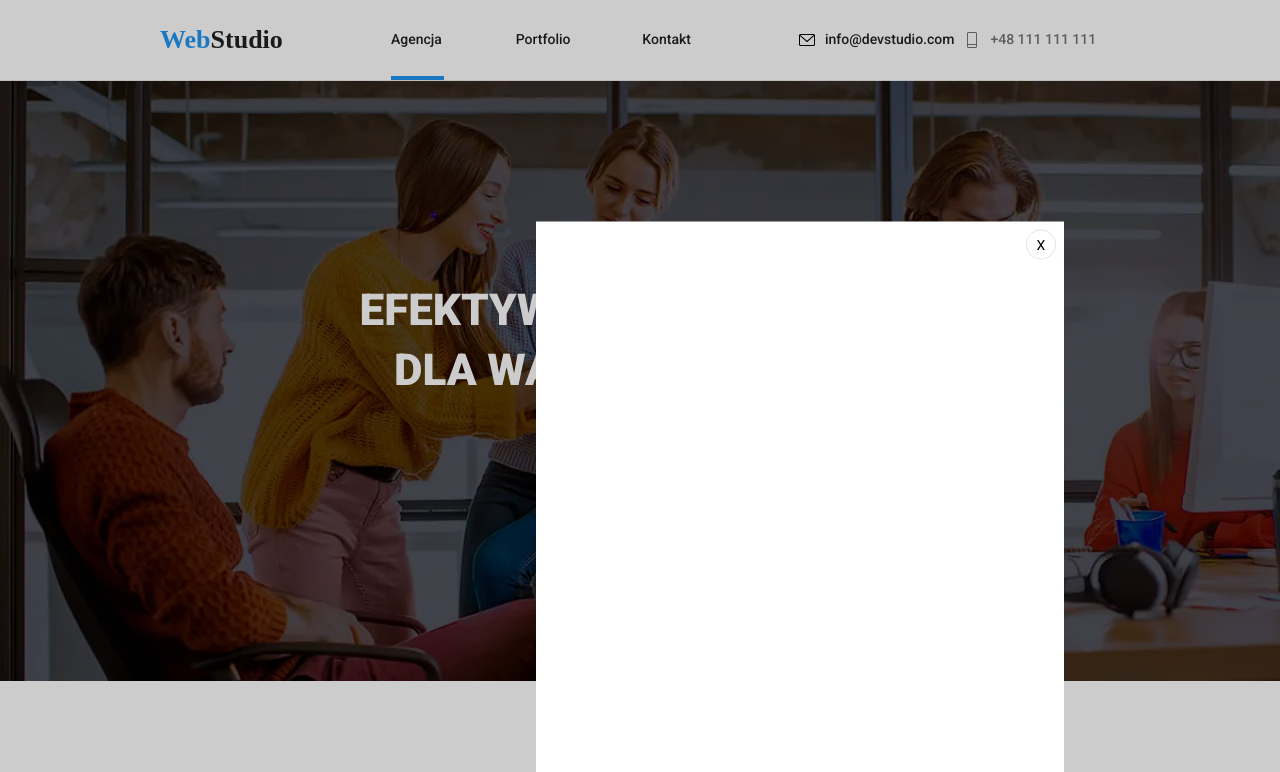
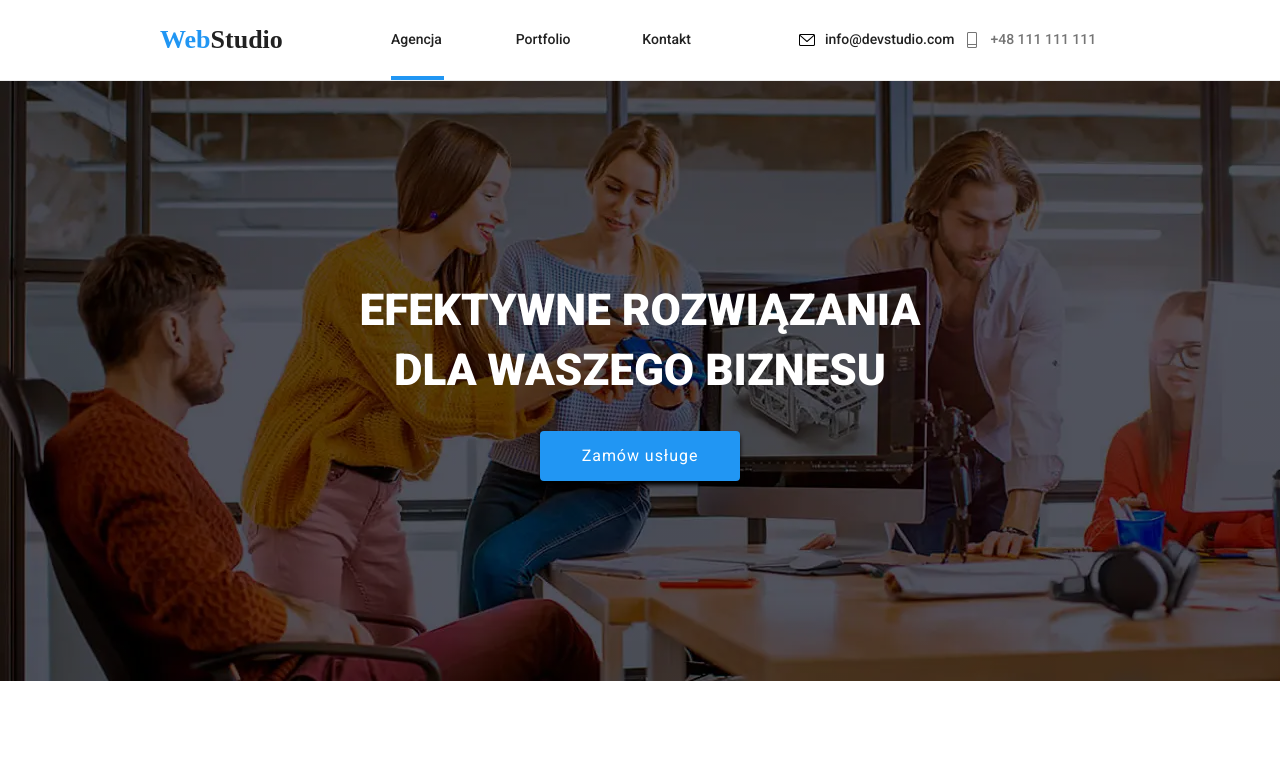
Before and after one commit to endercom502/goit-markup-hw-05, a plain HTML site: page index.html in a window 1280 px wide. Shown: the top 772 px of the page. Drawn offline with Linux system fonts and the light colour scheme.

Commit message:
18/04-14:40

```diff
--- a/index.html
+++ b/index.html
@@ -377,12 +377,11 @@
         </div>
     </div>
 </footer>
-<div class="backdrop is-hiden" data-modal>
+<div class="backdrop is-hidden" data-modal>
     <div class="modal">
         <button type="button" class="close-btn" data-modal-close>X</button>
     </div>
 </div>
 <script src="js/modal.js"></script>
-
 </body>
 </html>
```
